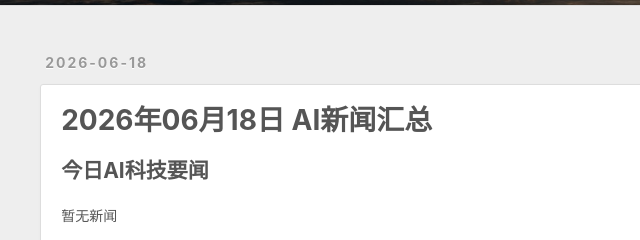
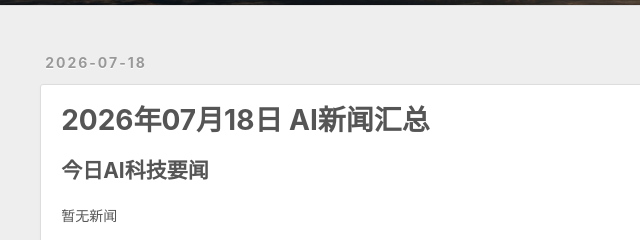
Before and after one commit to chu-jue/ai-news-blog, a plain HTML site: page 2026/03/18/2026-03-18-ai-news/index.html in a window 1280 px wide. Shown: the part 295-535 px from the top of the page, 0-640 px from the left. Drawn offline with Linux system fonts and the light colour scheme.

Commit message:
添加 2026年07月18日 AI新闻

```diff
--- a/2026/03/18/2026-03-18-ai-news/index.html
+++ b/2026/03/18/2026-03-18-ai-news/index.html
@@ -2,12 +2,12 @@
 <html>
 <head>
   <meta charset="utf-8">
-  <title>2026年06月18日 AI新闻汇总 | AI新闻博客</title>
+  <title>2026年07月18日 AI新闻汇总 | AI新闻博客</title>
   <meta name="viewport" content="width=device-width, initial-scale=1">
   <meta name="description" content="每日AI科技新闻汇总">
-  <meta property="og:title" content="2026年06月18日 AI新闻汇总">
+  <meta property="og:title" content="2026年07月18日 AI新闻汇总">
   <meta property="og:url" content="https://chu-jue.github.io/ai-news-blog/2026/03/18/2026-03-18-ai-news/">
-  <meta property="article:published_time" content="2026-06-18T08:00:00.000Z">
+  <meta property="article:published_time" content="2026-07-18T08:00:00.000Z">
   <meta property="article:author" content="初觉">
   <link rel="stylesheet" href="/ai-news-blog/css/style.css">
   <meta name="generator" content="Hexo 7.3.0">
@@ -28,11 +28,11 @@
         <section id="main">
           <article class="article article-type-post">
             <div class="article-meta">
-              <a class="article-date"><time>2026-06-18</time></a>
+              <a class="article-date"><time>2026-07-18</time></a>
             </div>
             <div class="article-inner">
               <header class="article-header">
-                <h1 class="article-title">2026年06月18日 AI新闻汇总</h1>
+                <h1 class="article-title">2026年07月18日 AI新闻汇总</h1>
               </header>
               <div class="article-entry">
                 <h2>今日AI科技要闻</h2>
```
